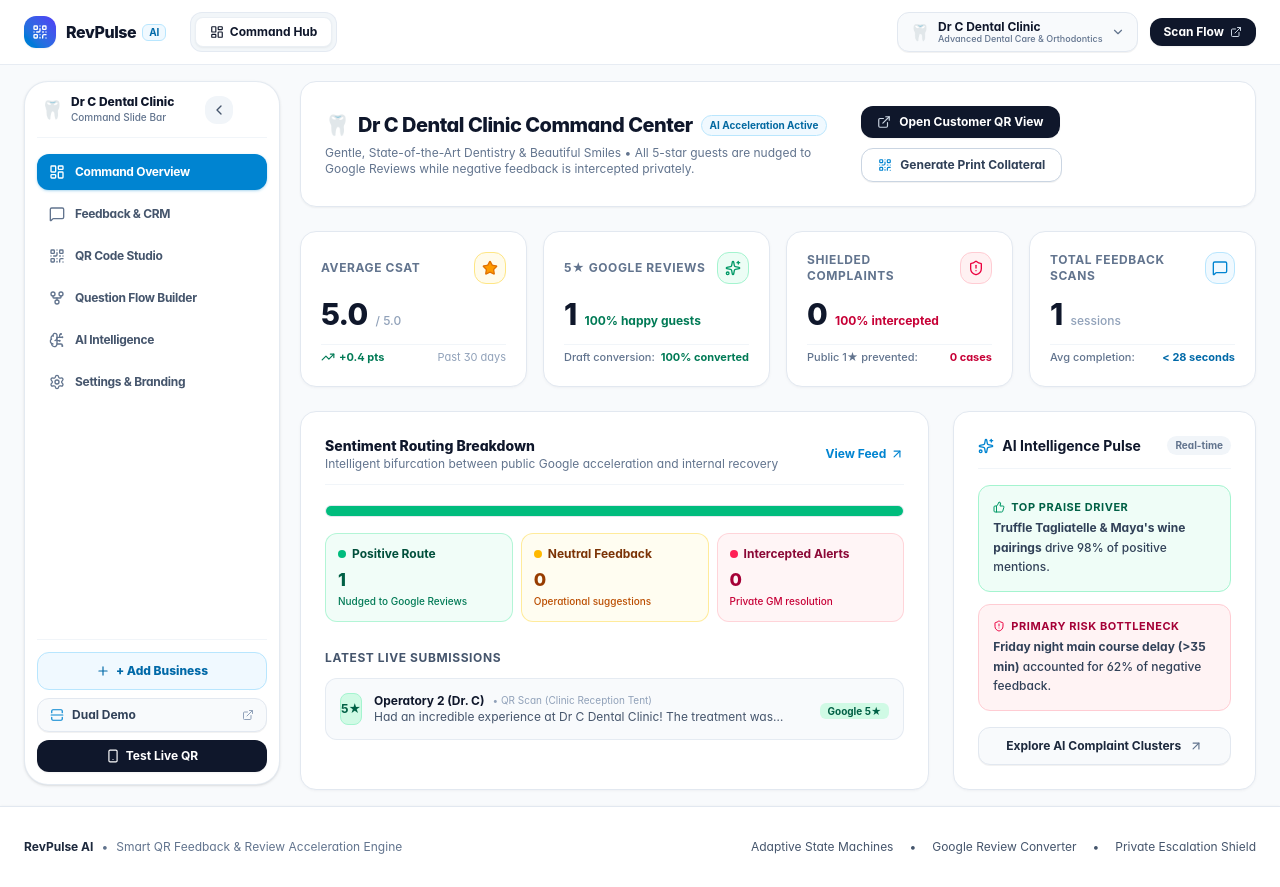
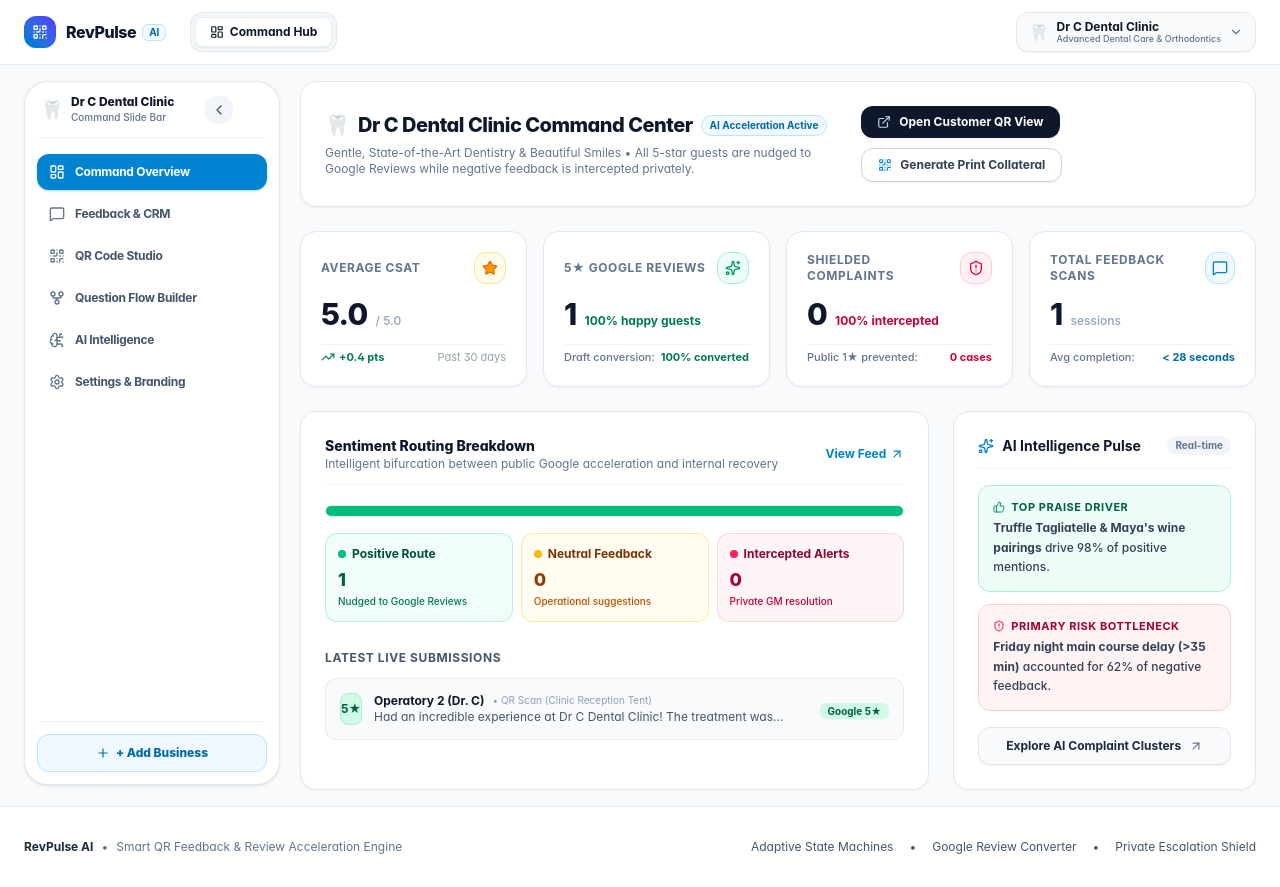
Before and after one commit to workofcharan/review, a React (Vite) app: page / in a window 1280 px wide. Built offline with nearby package versions, Linux system fonts and the light colour scheme.

Commit message:
Remove Dual Demo and Test Live QR shortcut buttons

```diff
--- a/src/components/Header.jsx
+++ b/src/components/Header.jsx
@@ -177,15 +177,6 @@
               </div>
             )}
           </div>
-
-          {/* Quick Customer Flow Trigger */}
-          <button
-            onClick={() => navigateTo(`/b/${activeBusiness.slug}`)}
-            className="flex items-center gap-1.5 px-3.5 py-1.5 rounded-xl bg-slate-900 hover:bg-slate-800 text-white font-bold text-xs shadow-xs transition-all transform active:scale-95"
-          >
-            <span>Scan Flow</span>
-            <ExternalLink className="w-3 h-3 text-slate-300" />
-          </button>
         </div>
       </div>
 
--- a/src/views/DashboardView.jsx
+++ b/src/views/DashboardView.jsx
@@ -103,14 +103,6 @@
           <Menu className="w-4 h-4 text-sky-600" />
           <span>Slide Menu ({tabs.find(t => t.id === activeTab)?.label})</span>
         </button>
-
-        <button
-          onClick={() => navigateTo('/preview')}
-          className="flex items-center gap-1 text-[11px] font-bold text-sky-600 hover:underline"
-        >
-          <SplitSquareVertical className="w-3.5 h-3.5" />
-          <span>Dual Demo</span>
-        </button>
       </div>
 
       {/* Mobile Slide-Out Drawer Overlay */}
@@ -138,26 +130,17 @@
               {renderNavButtons(true)}
             </div>
 
-            <div className="pt-4 border-t border-slate-100 space-y-2">
+            <div className="pt-4 border-t border-slate-100">
               <button
+                type="button"
                 onClick={() => {
                   setMobileDrawerOpen(false);
-                  navigateTo('/preview');
+                  setIsAddModalOpen(true);
                 }}
-                className="w-full py-2.5 px-3 rounded-xl bg-slate-100 hover:bg-slate-200 text-slate-800 text-xs font-bold flex items-center justify-center gap-1.5"
+                className="w-full py-2.5 px-3 rounded-xl bg-sky-50 hover:bg-sky-100 text-sky-700 font-extrabold text-xs flex items-center justify-center gap-1.5 transition-colors border border-sky-200"
               >
-                <SplitSquareVertical className="w-3.5 h-3.5 text-sky-600" />
-                <span>Dual Screen Demo</span>
-              </button>
-              <button
-                onClick={() => {
-                  setMobileDrawerOpen(false);
-                  navigateTo(`/b/${activeBusiness.slug}`);
-                }}
-                className="w-full py-2.5 px-3 rounded-xl bg-slate-900 hover:bg-slate-800 text-white text-xs font-bold flex items-center justify-center gap-1.5"
-              >
-                <Smartphone className="w-3.5 h-3.5" />
-                <span>Launch QR Flow</span>
+                <Plus className="w-3.5 h-3.5" />
+                <span>+ Add Business Profile</span>
               </button>
             </div>
           </div>
@@ -199,9 +182,8 @@
         </div>
 
         {/* Bottom Shortcuts inside Slide Bar */}
-        <div className="pt-3 border-t border-slate-100 space-y-2">
+        <div className="pt-3 border-t border-slate-100">
           {!isCollapsed ? (
-            <>
             <button
               type="button"
               onClick={() => setIsAddModalOpen(true)}
@@ -210,28 +192,8 @@
               <Plus className="w-3.5 h-3.5" />
               <span>+ Add Business</span>
             </button>
-
-              <button
-                onClick={() => navigateTo('/preview')}
-                className="w-full py-2 px-3 rounded-xl bg-slate-50 hover:bg-slate-100 text-slate-700 hover:text-slate-900 border border-slate-200 text-xs font-bold flex items-center justify-between transition-colors shadow-2xs"
-              >
-                <div className="flex items-center gap-2">
-                  <SplitSquareVertical className="w-3.5 h-3.5 text-sky-600" />
-                  <span>Dual Demo</span>
-                </div>
-                <ExternalLink className="w-3 h-3 text-slate-400" />
-              </button>
-
-              <button
-                onClick={() => navigateTo(`/b/${activeBusiness.slug}`)}
-                className="w-full py-2 px-3 rounded-xl bg-slate-900 hover:bg-slate-800 text-white text-xs font-bold flex items-center justify-center gap-1.5 transition-all shadow-xs active:scale-98"
-              >
-                <Smartphone className="w-3.5 h-3.5" />
-                <span>Test Live QR</span>
-              </button>
-            </>
           ) : (
-            <div className="space-y-1 flex flex-col items-center">
+            <div className="flex justify-center">
               <button
                 type="button"
                 onClick={() => setIsAddModalOpen(true)}
@@ -239,20 +201,6 @@
                 className="p-2 rounded-xl bg-sky-50 hover:bg-sky-100 text-sky-700 border border-sky-200 transition-colors"
               >
                 <Plus className="w-4 h-4" />
-              </button>
-              <button
-                onClick={() => navigateTo('/preview')}
-                title="Dual Screen Demo"
-                className="p-2 rounded-xl bg-slate-100 hover:bg-slate-200 text-slate-700 transition-colors"
-              >
-                <SplitSquareVertical className="w-4 h-4 text-sky-600" />
-              </button>
-              <button
-                onClick={() => navigateTo(`/b/${activeBusiness.slug}`)}
-                title="Test Live QR Flow"
-                className="p-2 rounded-xl bg-slate-900 hover:bg-slate-800 text-white transition-colors"
-              >
-                <Smartphone className="w-4 h-4" />
               </button>
             </div>
           )}
```
Also changed, not shown: 1 other file (tests, documents, lock files or other folders). Lines whose indentation alone changed are shown as unchanged.
